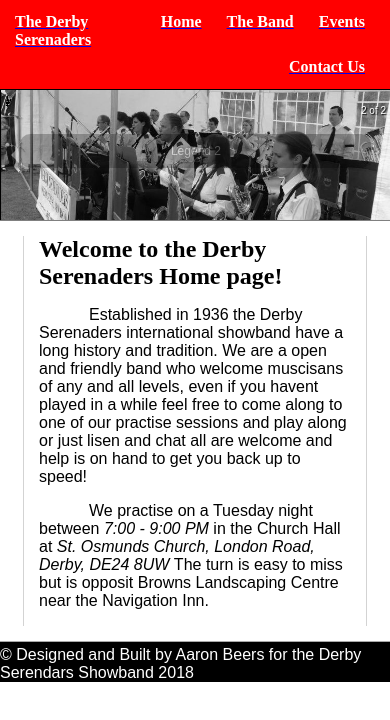
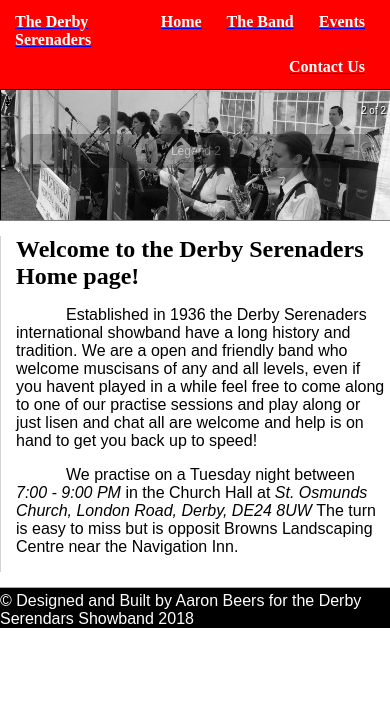
Before and after one commit to Tharmanthar/serenaders, a React (Create React App) app: page / in a window 390 px wide. Shown: the top 720 px of the page. Built offline with nearby package versions, Linux system fonts and the light colour scheme.

Commit message:
Mobile optimise

```diff
--- a/src/CSS/page.css
+++ b/src/CSS/page.css
@@ -64,3 +64,12 @@ h1{
   margin-top: 0px;
   font-size: 1.5em;
 }
+
+@media screen and (max-width: 600px) {
+    .content {
+      width: 95%;
+      padding-right: 15px;
+      padding-left: 15px;
+      margin-top: 15px;
+    }
+}
--- a/src/GET/gcal.js
+++ b/src/GET/gcal.js
@@ -1,4 +1,5 @@
 import request from 'superagent'
+import moment from 'moment'
 
 const CALENDAR_ID = '602uhk0aem1tbknt1ohvio8o84@group.calendar.google.com'
 const API_KEY = 'AIzaSyBJJ84sP7NlAMRNHgHXdrZOkH-84bUY3yo'
@@ -10,13 +11,21 @@ export function getEvents (callback) {
     .end((err, resp) => {
       if (!err) {
         const events = []
-        JSON.parse(resp.text).items.map((event) => {
-          events.push({
-            start: event.start.date || event.start.dateTime,
-            end: event.end.date || event.end.dateTime,
-            title: event.summary,
-          })
-        })
+        JSON.parse(resp.text).items.map(event => {
+         let sTime = event.start.date || event.start.dateTime;
+         let eTime = event.end.date || event.end.dateTime;
+
+         let csTime = moment(sTime).toDate();
+         let ceTime = moment(eTime).toDate();
+
+        return events.push({
+         start: csTime,
+         end: ceTime,
+         title: event.summary,
+         description: event.description,
+         location: event.location,
+         });
+         });
         callback(events)
       }
     })
--- a/src/Pages/Events.js
+++ b/src/Pages/Events.js
@@ -3,7 +3,11 @@ import React from 'react'
 import { render } from 'react-dom'
 import moment from 'moment'
 import '../CSS/react-big-calendar.css';
-import { getEvents } from '../GET/gcal.js'
+import { getEvents } from '../GET/gcal.js';
+
+// https://blog.daftcode.pl/react-calendar-with-google-calendar-as-cms-tutorial-5f5d81e425a9
+// try using this cal instead aaron - https://fullcalendar.io/
+// or this one .. https://www.npmjs.com/package/fullcalendar-reactwrapper
 
 import BigCalendar from 'react-big-calendar'
 // a localizer for BigCalendar
```
